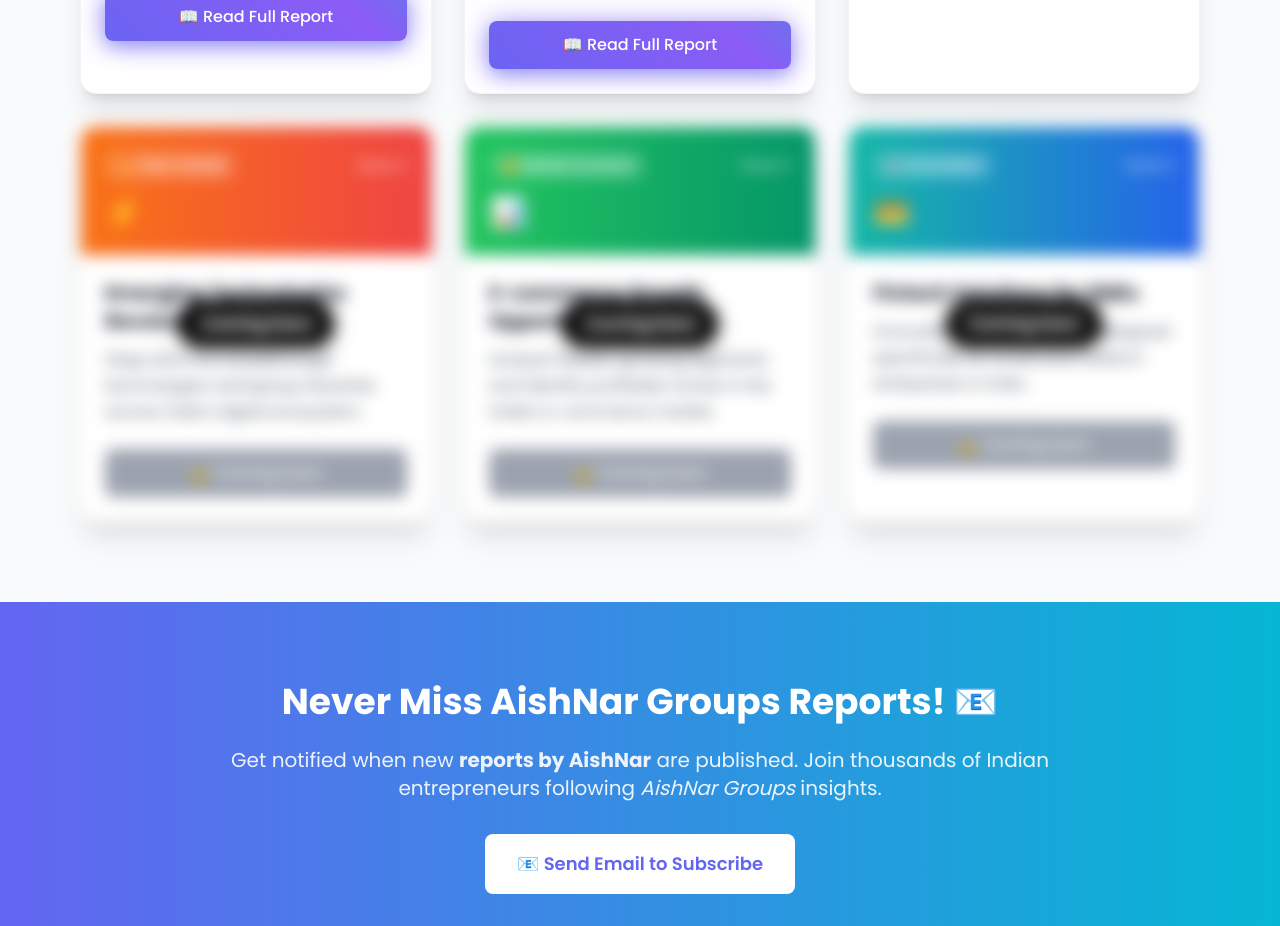
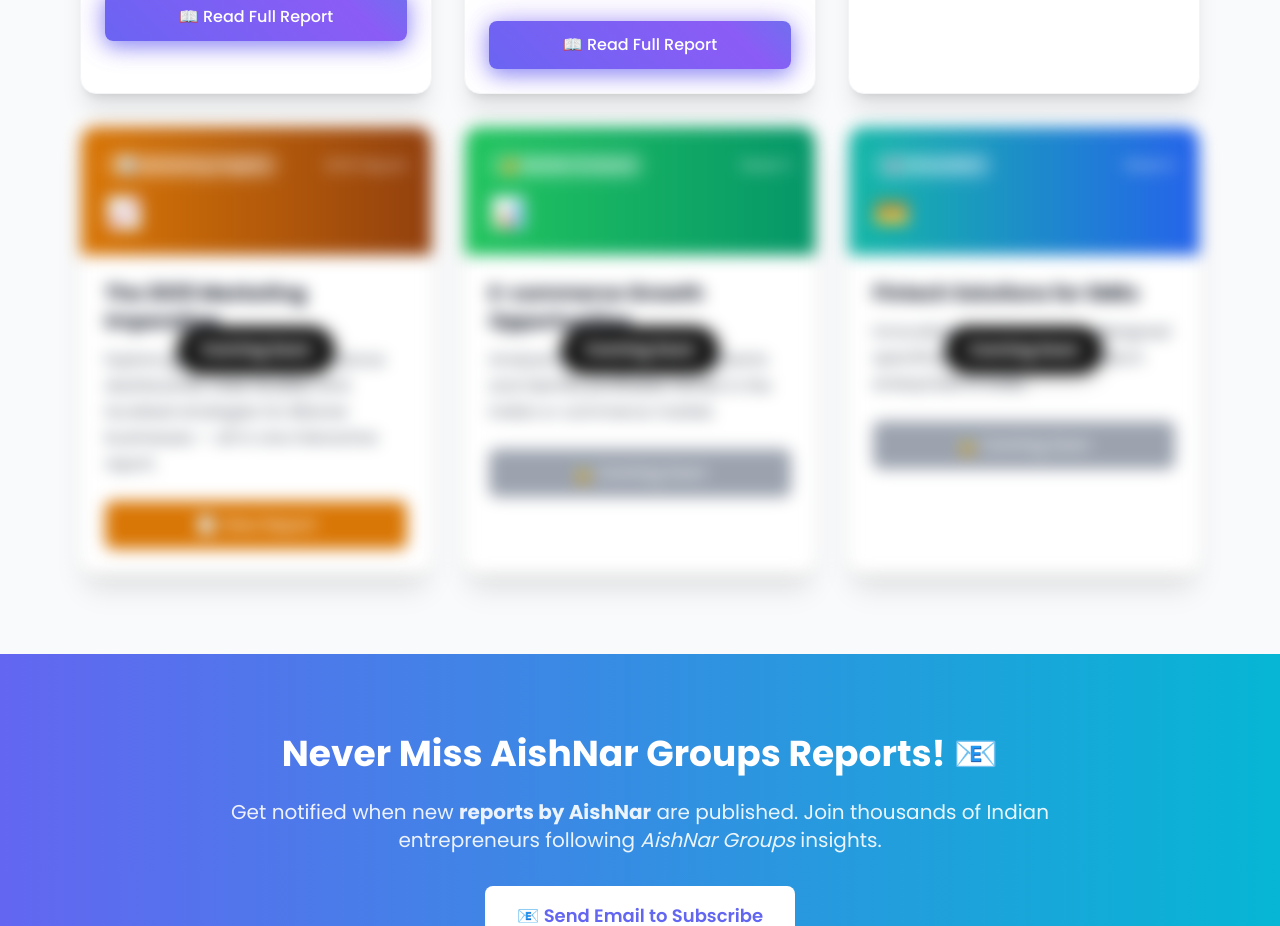
Before and after one commit to narenderbegad/reports, a plain HTML site: page index.html in a window 1280 px wide. Shown: the part 2178-3104 px from the top of the page. Drawn offline with nearby package versions, Linux system fonts and the light colour scheme.

Commit message:
Update index.html

```diff
--- a/index.html
+++ b/index.html
@@ -533,27 +533,27 @@
 
                 <!-- Report Card 4 - Coming Soon (Blurred) -->
                <div class="bg-white rounded-2xl shadow-xl border border-gray-100 overflow-hidden card-3d animate-slide-up blur-card" style="animation-delay: 0.6s">
-                    <div class="bg-gradient-to-r from-orange-500 to-red-500 p-6">
+    <div class="bg-gradient-to-r from-amber-600 to-amber-800 p-6">
         <div class="flex items-center justify-between mb-4">
             <span class="bg-white bg-opacity-20 text-white px-3 py-1 rounded-full text-sm font-medium">
-                                🔥 Tech Trends
+                📊 Marketing Insights
             </span>
-                            <span class="text-white text-sm opacity-80">Week 4</span>
+            <span class="text-white text-sm opacity-80">2025 Report</span>
         </div>
         <div class="text-white">
-                            <span class="text-3xl">⚡</span>
+            <span class="text-3xl">📈</span>
         </div>
     </div>
     <div class="p-6">
         <h3 class="text-xl font-bold text-gray-900 mb-3">
-                            Emerging Technologies Revolution
+            The 2025 Marketing Imperative
         </h3>
         <p class="text-gray-600 mb-6 leading-relaxed">
-                            Deep dive into breakthrough technologies reshaping industries across India's digital ecosystem.
+            Explore global trends, performance dashboards, case studies, and localized strategies for Bikaner businesses — all in one interactive report.
         </p>
-                        <button class="bg-gray-400 text-white px-6 py-3 rounded-lg font-medium w-full cursor-not-allowed">
-                            🔒 Coming Soon
-                        </button>
+        <a href="https://narenderbegad.github.io/interactive-marketing-report/" target="_blank" class="bg-amber-600 hover:bg-amber-700 text-white px-6 py-3 rounded-lg font-medium w-full inline-block text-center transition-colors duration-300">
+            📄 View Report
+        </a>
     </div>
 </div>
 
```
Lines whose indentation alone changed are shown as unchanged.
